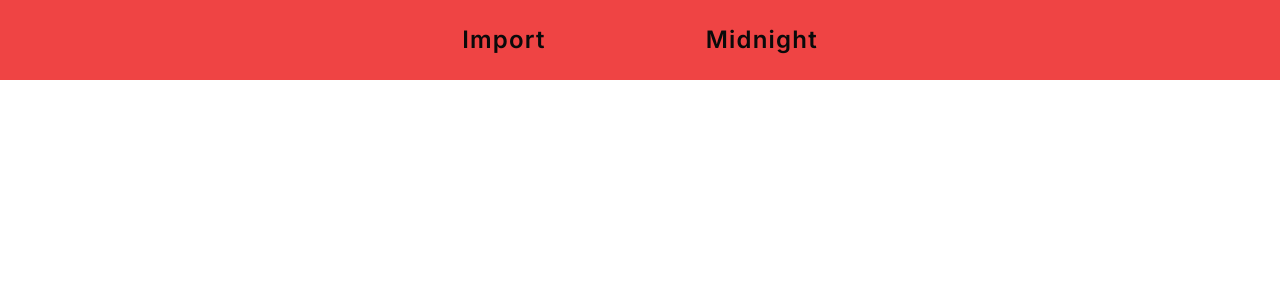
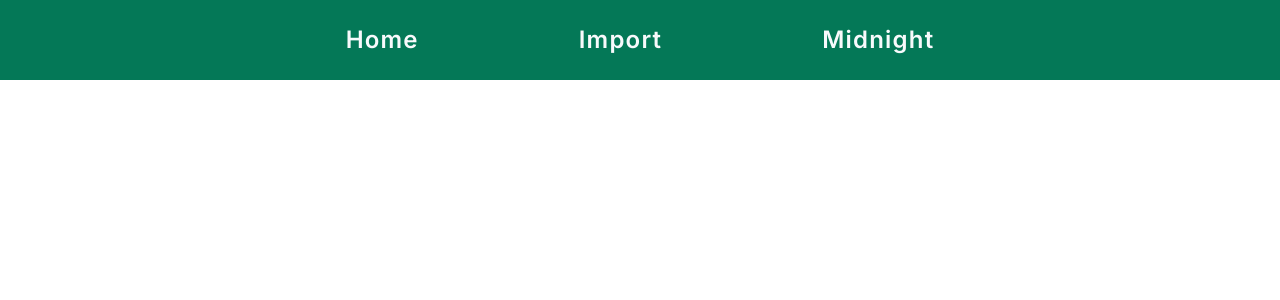
Before and after one commit to gian-de/lucid_client, a Next.js app: page / in a window 1280 px wide. Shown: the top 300 px of the page. Built offline with nearby package versions, Linux system fonts and the light colour scheme.

Commit message:
populated rows and cleaned up console logs & styling

```diff
--- a/components/Navbar.tsx
+++ b/components/Navbar.tsx
@@ -5,8 +5,9 @@ import { usePathname } from "next/navigation";
 const Navbar = () => {
   const pathname = usePathname();
   return (
-    <nav className="fixed top-0 z-20 flex items-center justify-center w-full h-20 mx-auto space-x-40 text-2xl font-semibold tracking-wider bg-red-500">
-      <Link href="/">Import</Link>
+    <nav className="fixed top-0 z-20 flex items-center justify-center w-full h-20 mx-auto space-x-40 text-2xl font-semibold tracking-wider bg-emerald-700 text-slate-50">
+      <Link href="/">Home</Link>
+      <Link href="/import">Import</Link>
       <Link href="/midnight">Midnight</Link>
     </nav>
   );
```
